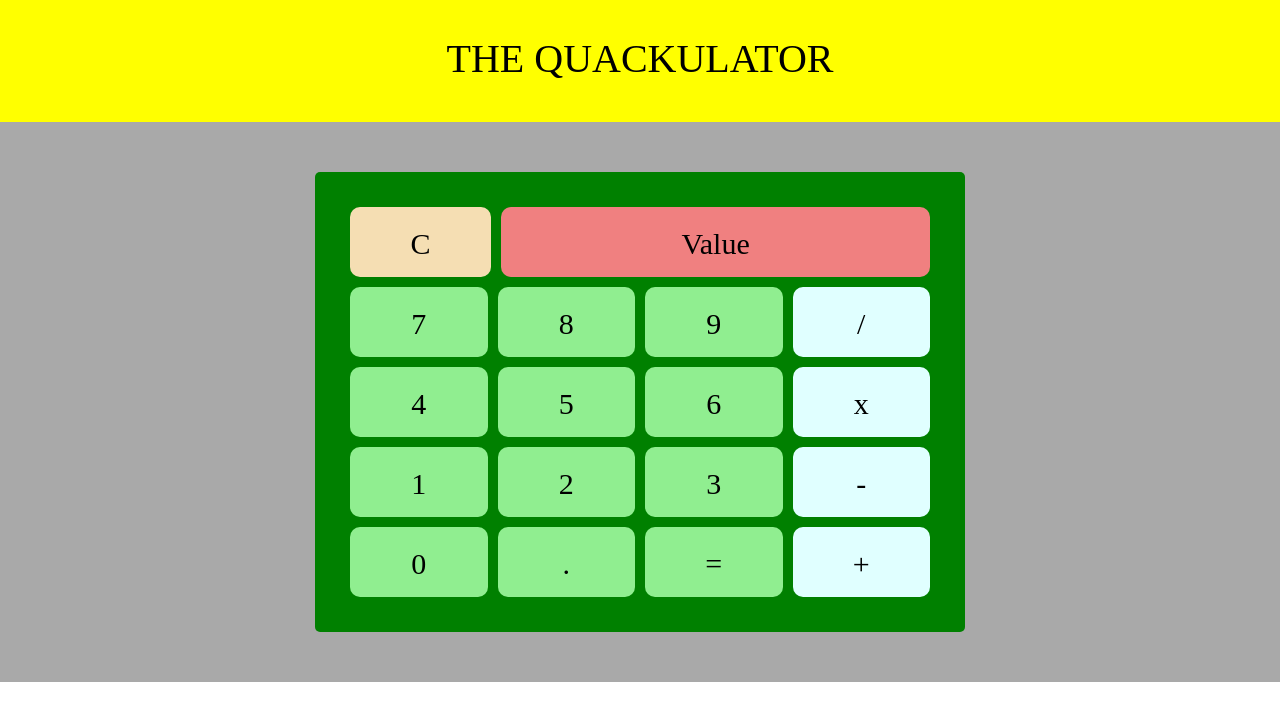
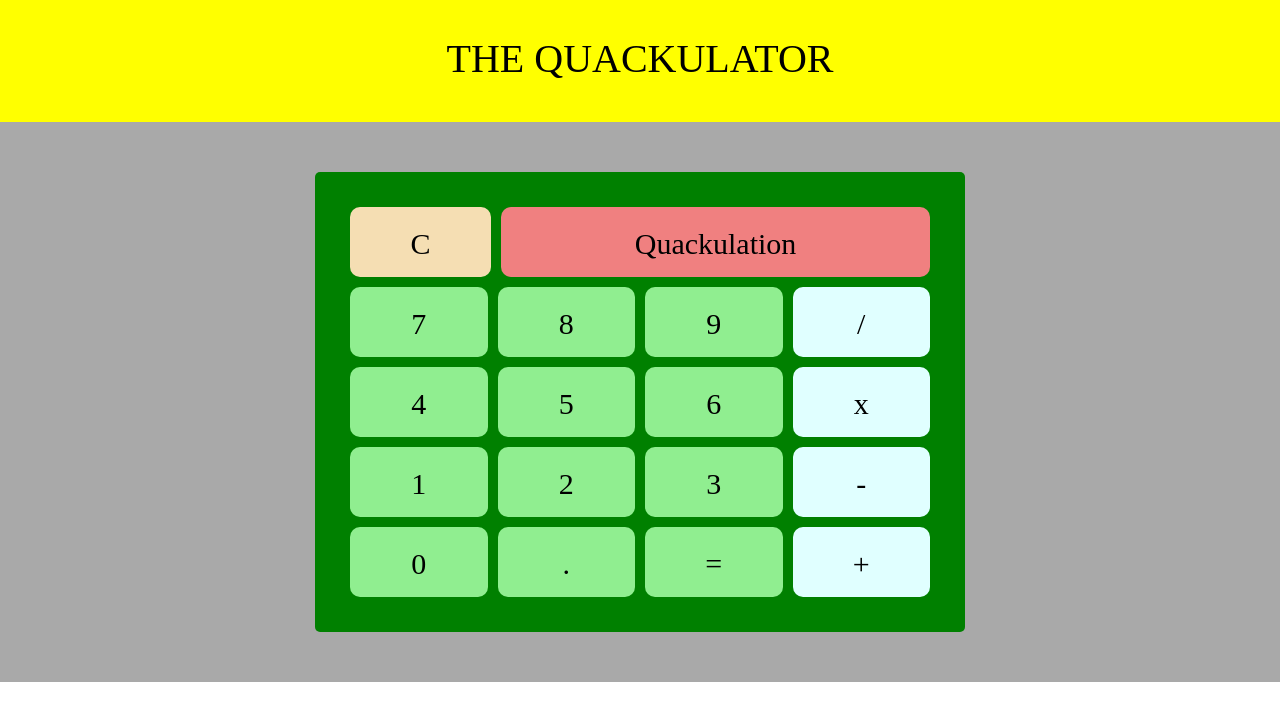
Before and after one commit to cayates/week-3-project, a plain HTML site: page index.html in a window 1280 px wide. Drawn offline with Linux system fonts and the light colour scheme.

Commit message:
third commit, with some js started

```diff
--- a/index.html
+++ b/index.html
@@ -12,7 +12,7 @@
                 <div class="calculator">
                     <div class = "row1">
                         <div class="clear">C</div>
-                        <div class="value">Value</div>
+                        <div class="value">Quackulation</div>
                     </div>
                     <div class = "row2">
                         <div class="numbervalue">7</div>
```
Also changed, not shown: main.js (+8 -0 lines).
